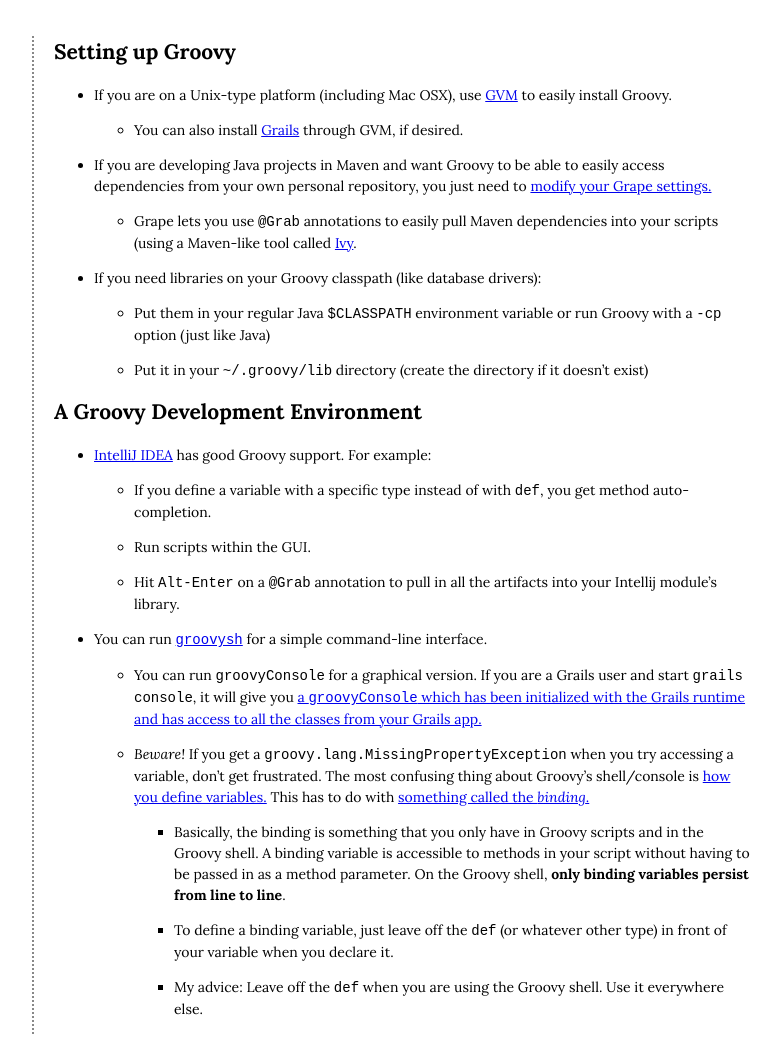
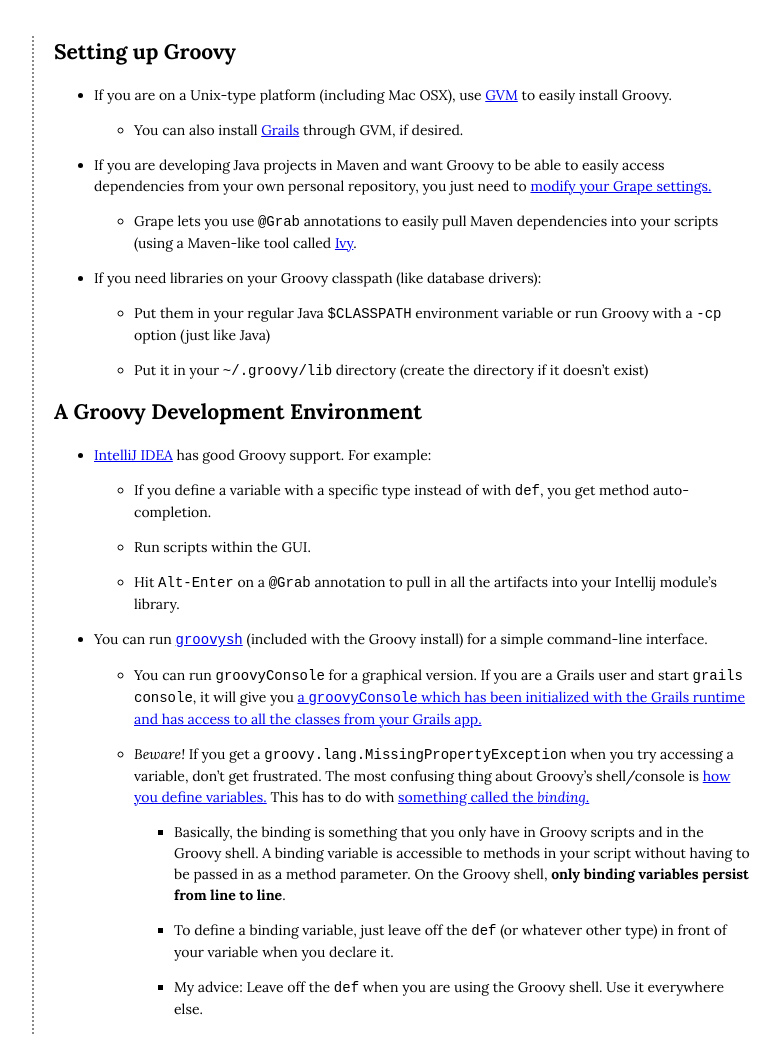
Before and after one commit to jesseplymale/jesseplymale.github.io, a Jekyll site: the page built from groovy/gettingStarted.markdown, in a window 1280 px wide. Shown: the whole page, without its empty margins (318-1098 px from the left). Built offline with Jekyll 4.4.1, drawn with Linux system fonts in a browser that asks for light colours.

```diff
--- a/groovy/gettingStarted.markdown
+++ b/groovy/gettingStarted.markdown
@@ -31,7 +31,8 @@ title: Getting Started
 
   * Hit `Alt-Enter` on a `@Grab` annotation to pull in all the artifacts into your Intellij module's library.
 
-* You can run [`groovysh`](http://groovy.codehaus.org/Groovy+Shell) for a simple command-line interface.
+* You can run [`groovysh`](http://groovy.codehaus.org/Groovy+Shell) (included with the Groovy install)
+  for a simple command-line interface.
 
   * You can run `groovyConsole` for a graphical version. If you are a Grails user and start `grails console`, it will
     give you [a `groovyConsole` which has been initialized with the Grails runtime and has access to all the classes
```
